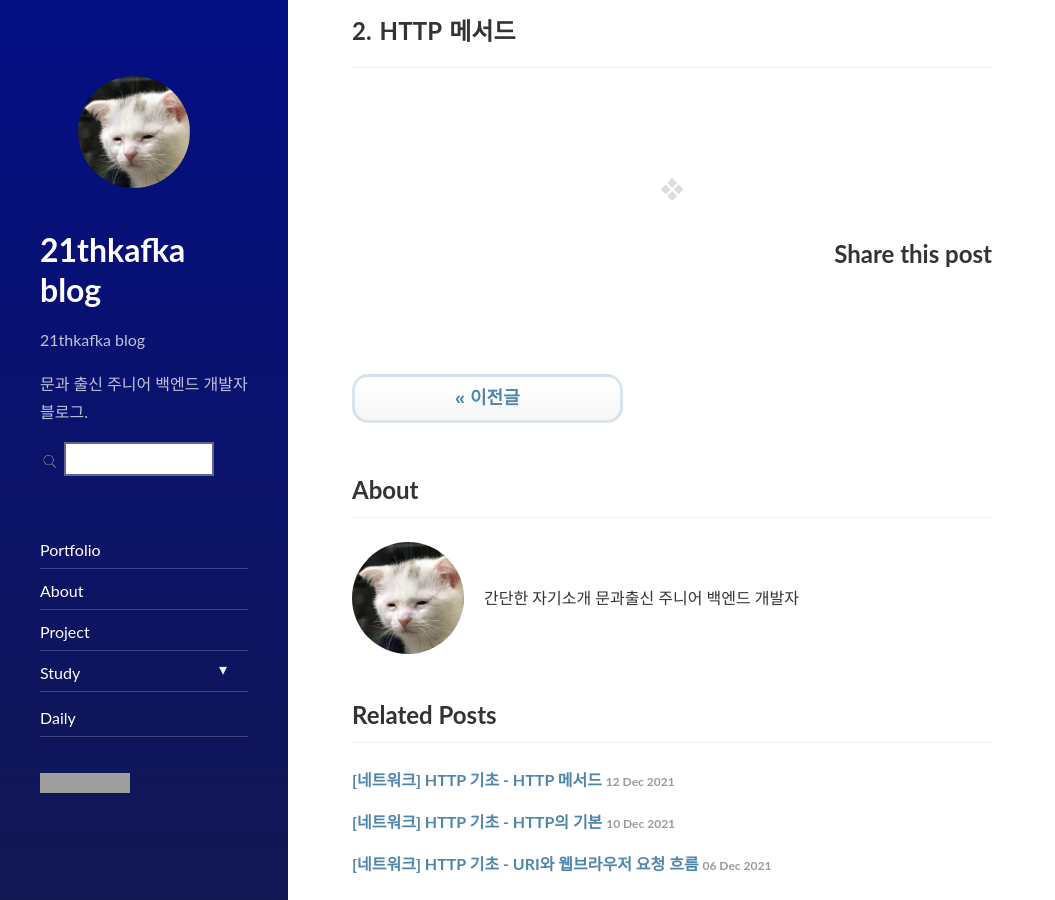
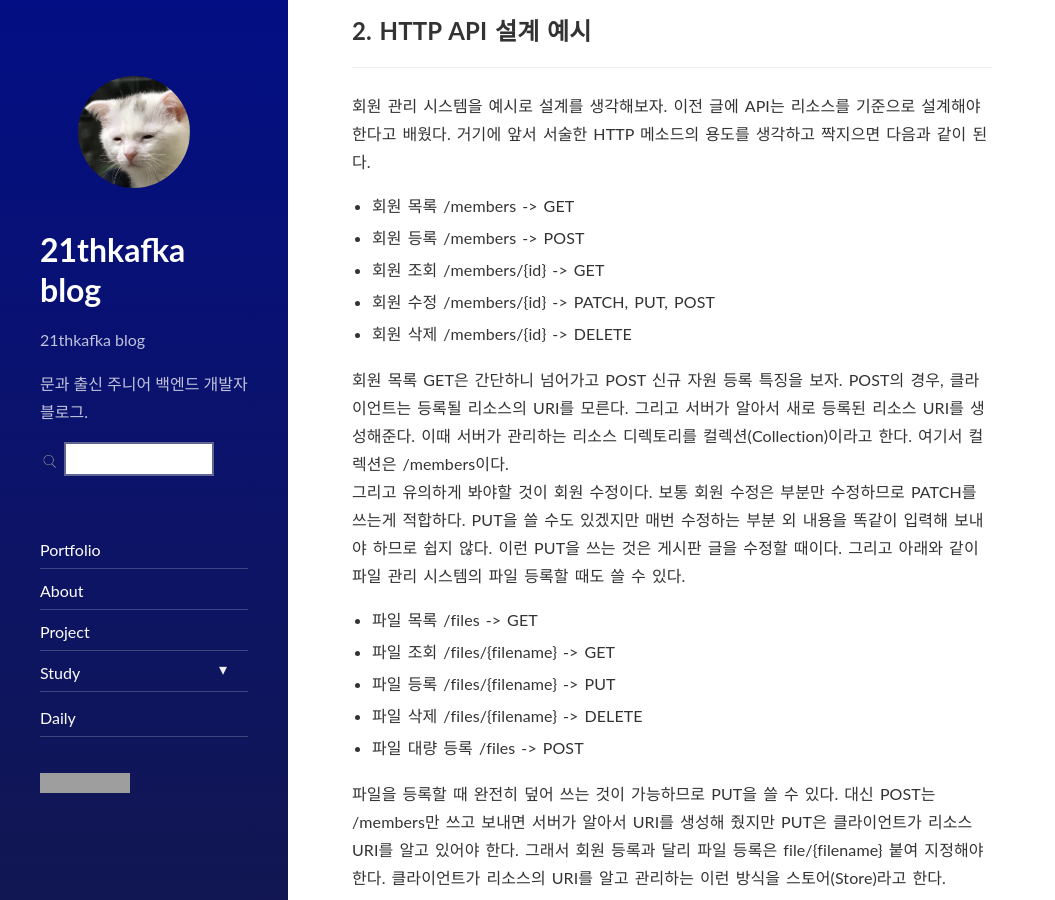
Before and after one commit to 21thkafka/21thkafka.github.io, a Jekyll site: the page built from _posts/study/2021-12-18-network-06.md, in a window 1280 px wide and 900 px high, scrolled down 1337 px. Shown: the whole window, without its empty margins (0-1055 px from the left). Built offline with Jekyll 4.4.1, drawn with Linux system fonts in a browser that asks for light colours; nearby versions of some CDN libraries; comment, search, counter and statistics services are not loaded; some of the changed text lies outside the part shown; grey boxes are pictures that could not be loaded.

Commit message:
HTTP API 설계 예시 내용 추가

```diff
--- a/_posts/study/2021-12-18-network-06.md
+++ b/_posts/study/2021-12-18-network-06.md
@@ -33,5 +33,35 @@ comments: true
 HTML Form으로 데이터를 전송하는 경우, submit시 POST로 전송한다. 회원가입이나 상품 주문, 데이터 변경 등 데이터를 입력하거나 변경할때 사용한다. 그리고 Content-Type으로 application/x-www-form-urlencoded를 사용한다. from의 내용을 메시지 바디를 통해서 전송하는데 이는 key=value 쌍, 쿼리 파라미터 형식으로 전송하고 전송 데이터를 url encoding 처리를 한다. (예: abc김을 abc%EA%B9%80) HTML Form은 GET 전송도 가능하다. 그러나 POST와 GET 방식 이외의 PUT이나 PATCH 등의 방식은 지원하지 않는다. 그 외에 Content-Type이라고 multipart/form-data도 있는데 파일 업로드 같이 바이너리 데이터 전송할 때 사용한다. 다른 종류의 여러 파일과 폼의 내용 함게 전송이 가능하다. <br>
 HTTP API로 데이터를 전송하는 방식은 서버와 서버끼리 시스템 통신하는 경우, 앱 클라이언트인 아이폰이나 안드로이드 통신하는 경우, 웹 클라이언트에 HTML에서 자바스크립트로 통신하는 AJAX에서 쓰인다. 앞선 HTML Form과 달리 GET,POST는 물로 PUT과 PATCH도 지원한다. POST, PUT, PATCH로 메시지 바디를 통해 데이터를 전송하고 GET으로 조회할때 쓰며 쿼리 파라미터로 데이터를 전달한다. Content-Type으로 application/json을 주로 사용하는데 사실상 표준이 됐다.
 
-## 2. HTTP 메서드
+## 2. HTTP API 설계 예시
 ---
+회원 관리 시스템을 예시로 설계를 생각해보자. 이전 글에 API는 리소스를 기준으로 설계해야한다고 배웠다. 거기에 앞서 서술한 HTTP 메소드의 용도를 생각하고 짝지으면 다음과 같이 된다.
+
+- 회원 목록 /members -> GET
+- 회원 등록 /members -> POST
+- 회원 조회 /members/{id} -> GET
+- 회원 수정 /members/{id} -> PATCH, PUT, POST
+- 회원 삭제 /members/{id} -> DELETE
+
+회원 목록 GET은 간단하니 넘어가고 POST 신규 자원 등록 특징을 보자. POST의 경우, 클라이언트는 등록될 리소스의 URI를 모른다. 그리고 서버가 알아서 새로 등록된 리소스 URI를 생성해준다. 이때 서버가 관리하는 리소스 디렉토리를 컬렉션(Collection)이라고 한다. 여기서 컬렉션은 /members이다.<br>
+그리고 유의하게 봐야할 것이 회원 수정이다. 보통 회원 수정은 부분만 수정하므로 PATCH를 쓰는게 적합하다. PUT을 쓸 수도 있겠지만 매번 수정하는 부분 외 내용을 똑같이 입력해 보내야 하므로 쉽지 않다. 이런 PUT을 쓰는 것은 게시판 글을 수정할 때이다. 그리고 아래와 같이 파일 관리 시스템의 파일 등록할 때도 쓸 수 있다.
+
+- 파일 목록 /files -> GET
+- 파일 조회 /files/{filename} -> GET
+- 파일 등록 /files/{filename} -> PUT
+- 파일 삭제 /files/{filename} -> DELETE
+- 파일 대량 등록 /files -> POST
+
+파일을 등록할 때 완전히 덮어 쓰는 것이 가능하므로 PUT을 쓸 수 있다. 대신 POST는 /members만 쓰고 보내면 서버가 알아서 URI를 생성해 줬지만 PUT은 클라이언트가 리소스 URI를 알고 있어야 한다. 그래서 회원 등록과 달리 파일 등록은 file/{filename} 붙여 지정해야한다. 클라이언트가 리소스의 URI를 알고 관리하는 이런 방식을 스토어(Store)라고 한다. <br>
+<br>
+이번에는 HTML FORM을 사용하는 경우를 생각해보자. HTML FORM은 GET과 POST만 사용할 수 있으므로 제약이 따른다. 제약이 맞춰 설계하면 이렇게 된다.
+
+- 회원 목록 /members -> GET
+- 회원 등록 폼 /members/new -> GET
+- 회원 등록 /members/new, /members -> POST
+- 회원 조회 /members/{id} -> GET
+- 회원 수정 폼 /members/{id}/edit -> GET
+- 회원 수정 /members/{id}/edit, /members/{id} -> POST
+- 회원 삭제 /members/{id}/delete -> POST
+
+GET, POST만 지원하는 제약이 있으므로 동사로 된 리소스 경로를 사용해서 해결한다. POST의 /new, /edit, /delete가 그 컨트롤 URI이이다. 컨트롤 URI는 HTTP 메서드로 해결하기 애매한 경우 사용한다.(HTTP API 포함)
```
